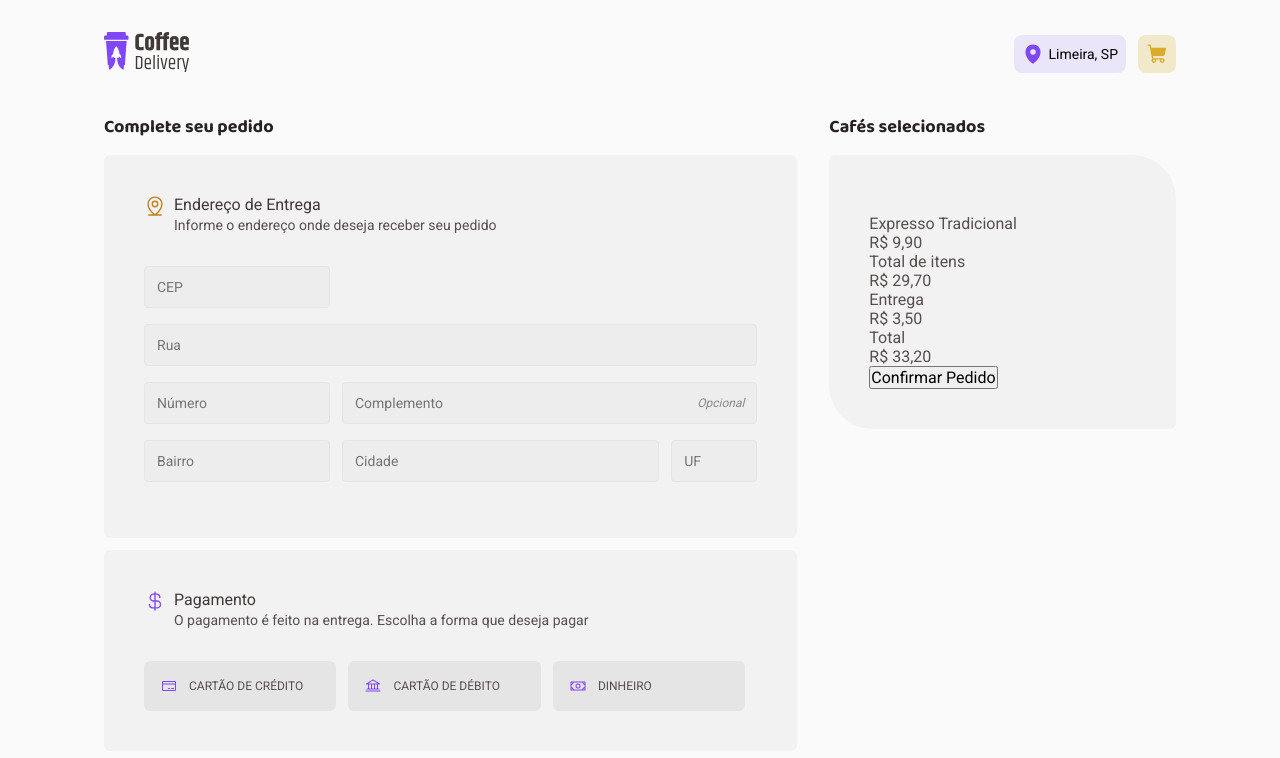
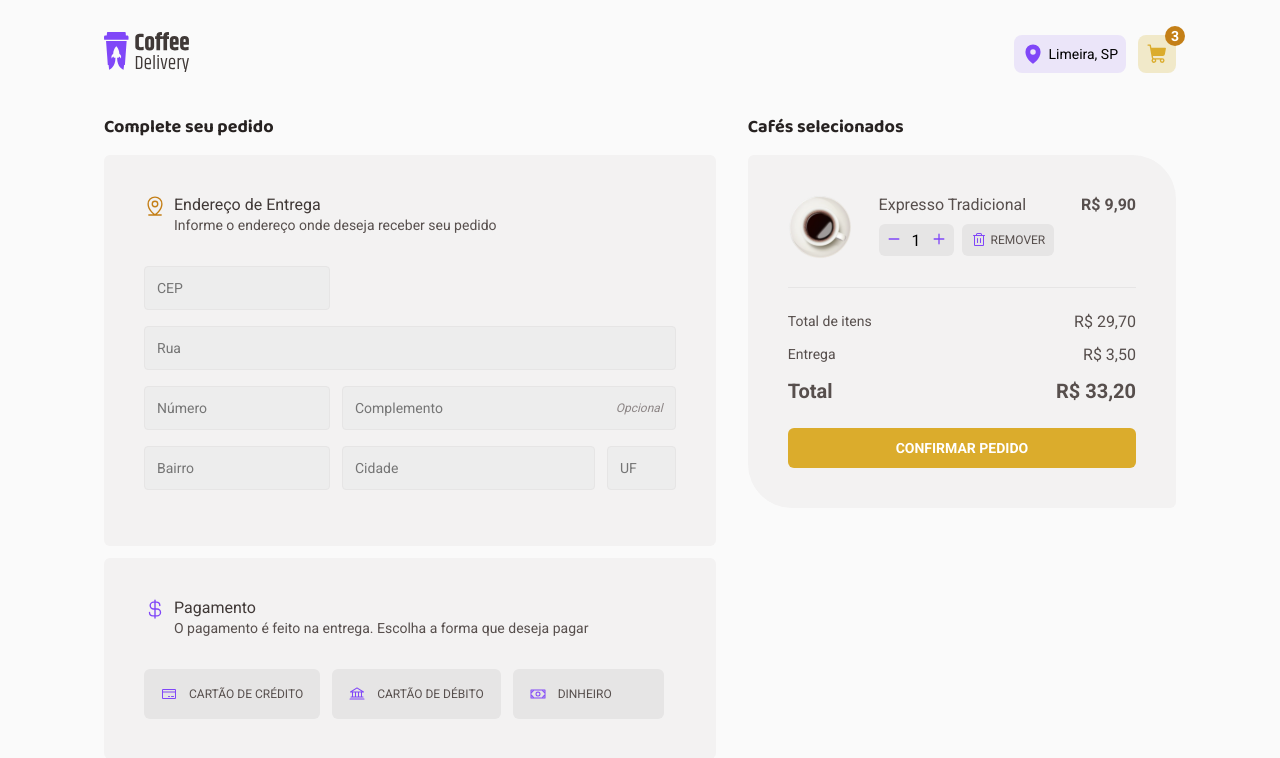
Before and after one commit to DuhBorba/coffee-delivery, a React (Vite) app: page /checkout in a window 1280 px wide. Shown: the top 758 px of the page. Built offline with nearby package versions, Linux system fonts and the light colour scheme.

Commit message:
Checkout Complete

```diff
--- a/src/components/Header/index.tsx
+++ b/src/components/Header/index.tsx
@@ -1,4 +1,9 @@
-import { HeaderButton, HeaderButtonsContainer, HeaderContainer } from './styles'
+import {
+  HeaderButton,
+  HeaderButtonsContainer,
+  HeaderContainer,
+  NumberCart,
+} from './styles'
 import Logo from '../../assets/images/logo.svg'
 import { MapPin, ShoppingCart } from '@phosphor-icons/react'
 
@@ -16,6 +21,7 @@ export const Header = () => {
           </HeaderButton>
           <HeaderButton variant="yellow">
             <ShoppingCart size={22} weight="fill" />
+            <NumberCart>3</NumberCart>
           </HeaderButton>
         </HeaderButtonsContainer>
       </nav>
--- a/src/components/Header/styles.ts
+++ b/src/components/Header/styles.ts
@@ -22,6 +22,7 @@ export const HeaderLocation = styled.div`
 `
 
 export const HeaderButtonsContainer = styled.div`
+  position: relative;
   display: flex;
   align-items: center;
   gap: 0.75rem;
@@ -50,3 +51,20 @@ export const HeaderButton = styled.button<HeaderButtonProps>`
     color: ${(props) => props.theme.colors[props.variant]};
   }
 `
+
+export const NumberCart = styled.span`
+  display: flex;
+  justify-content: center;
+  align-items: center;
+  position: absolute;
+  top: -9px;
+  right: -9px;
+  height: 1.25rem;
+  width: 1.25rem;
+  border-radius: 50%;
+  background: ${(props) => props.theme.colors['yellow-dark']};
+  font-family: ${(props) => props.theme.fonts.regular};
+  font-size: ${(props) => props.theme.text['regular-s']};
+  color: ${(props) => props.theme.colors.white};
+  font-weight: 700;
+`
--- a/src/components/Typography.ts
+++ b/src/components/Typography.ts
@@ -2,18 +2,18 @@ import styled from 'styled-components'
 
 interface TextTitleProps {
   size?: 'xl' | 'l' | 'm' | 's' | 'xs'
-  color?: 'title' | 'subtitle' | 'text'
+  color?: 'base-title' | 'base-subtitle' | 'base-text' | 'yellow-dark'
   weight?: string | number
 }
 
 interface TextRegularProps {
   size?: 'l' | 'm' | 's' | 'xs'
-  color?: 'text' | 'subtitle' | 'label'
+  color?: 'base-text' | 'base-subtitle' | 'base-label'
   weight?: string | number
 }
 
 export const TextTitle = styled.h2<TextTitleProps>`
-  color: ${(props) => props.theme.colors[`base-${props.color ?? 'title'}`]};
+  color: ${(props) => props.theme.colors[props.color ?? 'base-title']};
   font-size: ${(props) => props.theme.text[`title-${props.size ?? 'm'}`]};
   font-weight: ${(props) => props.weight ?? 800};
   font-family: ${(props) => props.theme.fonts.title};
@@ -21,9 +21,13 @@ export const TextTitle = styled.h2<TextTitleProps>`
 `
 
 export const TextRegular = styled.p<TextRegularProps>`
-  color: ${(props) => props.theme.colors[`base-${props.color ?? 'text'}`]};
+  color: ${(props) => props.theme.colors[props.color ?? 'base-text']};
   font-size: ${(props) => props.theme.text[`regular-${props.size ?? 'm'}`]};
   font-weight: ${(props) => props.weight ?? 400};
   font-family: ${(props) => props.theme.fonts.regular};
   line-height: 1.3;
+
+  span {
+    font-weight: 700;
+  }
 `
--- a/src/pages/Checkout/index.tsx
+++ b/src/pages/Checkout/index.tsx
@@ -3,22 +3,35 @@ import {
   CreditCard,
   CurrencyDollar,
   MapPinLine,
+  Minus,
   Money,
+  Plus,
+  Trash,
 } from '@phosphor-icons/react'
 import { TextRegular, TextTitle } from '../../components/Typography'
 import {
   BoxButtonPayment,
   BoxConfirm,
   BoxForm,
+  BoxImageCoffee,
+  BoxIncrementRemove,
+  BoxRemove,
+  BoxTotal,
+  ButtonConfirm,
   ButtonPayment,
+  ButtonRemove,
   CardConfirm,
   CardForm,
   CardPayment,
   CheckoutContainer,
+  CoffeeCard,
   FormInputs,
   InputBox,
+  Line,
   SubtitleIcon,
 } from './styles'
+
+import Americano from '../../assets/images/americano.svg'
 
 export const Checkout = () => {
   return (
@@ -33,7 +46,9 @@ export const Checkout = () => {
               <MapPinLine size={22} />
             </div>
             <div>
-              <TextRegular color="subtitle">Endereço de Entrega</TextRegular>
+              <TextRegular color="base-subtitle">
+                Endereço de Entrega
+              </TextRegular>
               <TextRegular size="s">
                 Informe o endereço onde deseja receber seu pedido
               </TextRegular>
@@ -78,7 +93,7 @@ export const Checkout = () => {
               <CurrencyDollar size={22} />
             </div>
             <div>
-              <TextRegular color="subtitle">Pagamento</TextRegular>
+              <TextRegular color="base-subtitle">Pagamento</TextRegular>
               <TextRegular size="s">
                 O pagamento é feito na entrega. Escolha a forma que deseja pagar
               </TextRegular>
@@ -105,43 +120,65 @@ export const Checkout = () => {
           Cafés selecionados
         </TextTitle>
         <CardConfirm>
-          <div>
+          <CoffeeCard>
+            <BoxImageCoffee>
+              <img src={Americano} alt="" />
+            </BoxImageCoffee>
             <div>
-              <img src="" alt="" />
+              <div>
+                <TextRegular>Expresso Tradicional</TextRegular>
+              </div>
+              <BoxRemove>
+                <BoxIncrementRemove>
+                  <button>
+                    <Minus size={14} weight="bold" />
+                  </button>
+                  <input type="number" value={1} />
+                  <button>
+                    <Plus size={14} weight="bold" />
+                  </button>
+                </BoxIncrementRemove>
+                <ButtonRemove>
+                  <Trash size={16} /> Remover
+                </ButtonRemove>
+              </BoxRemove>
+            </div>
+            <TextRegular weight={700}>
+              <p>R$ 9,90</p>
+            </TextRegular>
+          </CoffeeCard>
+
+          <Line />
+
+          <BoxTotal>
+            <div>
+              <TextRegular size="s">Total de itens</TextRegular>
             </div>
             <div>
-              <p>Expresso Tradicional</p>
+              <TextRegular>R$ 29,70</TextRegular>
+            </div>
+          </BoxTotal>
+          <BoxTotal>
+            <div>
+              <TextRegular size="s">Entrega</TextRegular>
             </div>
             <div>
-              <p>R$ 9,90</p>
+              <TextRegular>R$ 3,50</TextRegular>
             </div>
-          </div>
-
-          <div>
+          </BoxTotal>
+          <BoxTotal>
             <div>
-              <p>Total de itens</p>
+              <TextRegular size="l" weight={700}>
+                Total
+              </TextRegular>
             </div>
             <div>
-              <p>R$ 29,70</p>
+              <TextRegular size="l" weight={700}>
+                R$ 33,20
+              </TextRegular>
             </div>
-          </div>
-          <div>
-            <div>
-              <p>Entrega</p>
-            </div>
-            <div>
-              <p>R$ 3,50</p>
-            </div>
-          </div>
-          <div>
-            <div>
-              <p>Total</p>
-            </div>
-            <div>
-              <p>R$ 33,20</p>
-            </div>
-          </div>
-          <button>Confirmar Pedido</button>
+          </BoxTotal>
+          <ButtonConfirm>Confirmar Pedido</ButtonConfirm>
         </CardConfirm>
       </BoxConfirm>
     </CheckoutContainer>
--- a/src/pages/Checkout/styles.ts
+++ b/src/pages/Checkout/styles.ts
@@ -3,6 +3,9 @@ import styled from 'styled-components'
 export const CheckoutContainer = styled.div`
   display: flex;
   gap: 2rem;
+  @media (max-width: 1200px) {
+    flex-direction: column;
+  }
 `
 
 export const BoxForm = styled.div`
@@ -10,7 +13,7 @@ export const BoxForm = styled.div`
 `
 
 export const BoxConfirm = styled.div`
-  flex: 0.5 0 0;
+  flex: 0.7 0 0;
 `
 
 interface ColorsIconProps {
@@ -40,6 +43,10 @@ export const InputBox = styled.div`
   gap: 0.75rem;
   margin-bottom: 1rem;
 
+  @media (max-width: 540px) {
+    flex-direction: column;
+  }
+
   .street {
     width: 100%;
   }
@@ -66,7 +73,6 @@ export const InputBox = styled.div`
 
   div {
     background: ${(props) => props.theme.colors['base-input']};
-    height: 2.625rem;
     border-radius: 4px;
     border: 1px solid ${(props) => props.theme.colors['base-button']};
   }
@@ -76,7 +82,7 @@ export const InputBox = styled.div`
     color: ${(props) => props.theme.colors['base-label']};
     background: transparent;
     border: none;
-    height: 100%;
+    height: 2.625rem;
     width: 100%;
     padding: 0 0.75rem;
   }
@@ -106,6 +112,7 @@ export const ButtonPayment = styled.button`
   width: 100%;
   border: 1px solid transparent;
   transition: 0.3s;
+  white-space: nowrap;
 
   font-family: ${(props) => props.theme.fonts.regular};
   font-size: ${(props) => props.theme.text['regular-xs']};
@@ -126,11 +133,24 @@ export const ButtonPayment = styled.button`
     background: ${(props) => props.theme.colors['purple-light']};
     border: 1px solid ${(props) => props.theme.colors.purple};
   }
+
+  @media (max-width: 700px) {
+    max-width: 12rem;
+    margin-bottom: 0.75rem;
+
+    :last-child {
+      margin-bottom: unset;
+    }
+  }
 `
 
 export const BoxButtonPayment = styled.div`
   display: flex;
   margin-top: 2rem;
+
+  @media (max-width: 700px) {
+    flex-wrap: wrap;
+  }
 `
 
 export const CardConfirm = styled.div`
@@ -139,3 +159,139 @@ export const CardConfirm = styled.div`
   border-radius: 6px 44px;
   background: ${(props) => props.theme.colors['base-card']};
 `
+
+export const CoffeeCard = styled.div`
+  display: flex;
+  justify-content: space-between;
+
+  @media (max-width: 460px) {
+    flex-direction: column;
+    align-items: center;
+    text-align: center;
+  }
+`
+
+export const BoxRemove = styled.div`
+  display: flex;
+  margin-top: 0.5rem;
+
+  @media (max-width: 460px) {
+    margin: 0.5rem 0;
+  }
+`
+
+export const BoxImageCoffee = styled.div`
+  img {
+    height: 4rem;
+    width: 4rem;
+  }
+`
+
+export const ButtonRemove = styled.button`
+  display: flex;
+  align-items: center;
+  border: none;
+  padding: 0.5rem;
+  height: 2rem;
+  border-radius: 6px;
+  border: 1px solid transparent;
+  transition: 0.3s;
+
+  font-family: ${(props) => props.theme.fonts.regular};
+  font-size: ${(props) => props.theme.text['regular-xs']};
+  text-transform: uppercase;
+  color: ${(props) => props.theme.colors['base-text']};
+  background: ${(props) => props.theme.colors['base-button']};
+
+  svg {
+    margin-right: 0.25rem;
+    color: ${(props) => props.theme.colors.purple};
+  }
+
+  &:hover {
+    background: ${(props) => props.theme.colors['base-hover']};
+  }
+
+  &:active {
+    background: ${(props) => props.theme.colors['purple-light']};
+    border: 1px solid ${(props) => props.theme.colors.purple};
+  }
+`
+
+export const BoxIncrementRemove = styled.div`
+  display: flex;
+  justify-content: center;
+  align-items: center;
+  background: ${(props) => props.theme.colors['base-button']};
+  padding: 0.5rem;
+  gap: 0.25rem;
+  border-radius: 6px;
+  margin-right: 0.5rem;
+  max-width: 75px;
+  height: 2rem;
+
+  input {
+    width: 100%;
+    border: 0;
+    background: none;
+    text-align: center;
+    &:focus {
+      box-shadow: unset;
+    }
+  }
+  input::-webkit-outer-spin-button,
+  input::-webkit-inner-spin-button {
+    -webkit-appearance: none;
+    margin: 0;
+  }
+  input[type='number'] {
+    -moz-appearance: textfield;
+  }
+
+  button {
+    background: none;
+    border: none;
+    color: ${(props) => props.theme.colors.purple};
+    &:focus {
+      box-shadow: unset;
+    }
+  }
+`
+
+export const Line = styled.span`
+  display: block;
+  height: 1px;
+  width: 100%;
+  background: ${(props) => props.theme.colors['base-button']};
+  margin: 1.5rem 0;
+`
+
+export const BoxTotal = styled.div`
+  display: flex;
+  justify-content: space-between;
+  margin-bottom: 0.75rem;
+`
+
+export const ButtonConfirm = styled.button`
+  font-family: ${(props) => props.theme.fonts.regular};
+  font-size: ${(props) => props.theme.text['components-button-g']};
+  color: ${(props) => props.theme.colors.white};
+  background: ${(props) => props.theme.colors.yellow};
+  text-transform: uppercase;
+  font-weight: 700;
+  padding: 0.75rem 0;
+  width: 100%;
+  border-radius: 6px;
+  border: none;
+  margin-top: 0.75rem;
+  transition: 0.3s;
+
+  :hover {
+    background: ${(props) => props.theme.colors['yellow-dark']};
+  }
+
+  :focus {
+    outline: 0;
+    box-shadow: 0 0 0 2px ${(props) => props.theme.colors['yellow-dark']};
+  }
+`
--- a/src/pages/Home/index.tsx
+++ b/src/pages/Home/index.tsx
@@ -18,7 +18,7 @@ export const Home = () => {
         <MainContainer>
           <BoxText>
             <h1>Encontre o café perfeito para qualquer hora do dia</h1>
-            <TextRegular size="l" color="subtitle">
+            <TextRegular size="l" color="base-subtitle">
               Com o Coffee Delivery você recebe seu café onde estiver, a
               qualquer hora
             </TextRegular>
--- a/src/pages/Home/styles.ts
+++ b/src/pages/Home/styles.ts
@@ -51,10 +51,6 @@ export const Topics = styled.div`
     width: 50%;
     margin-bottom: 1.75rem;
   }
-
-  svg {
-    color: ${(props) => props.theme.colors.background};
-  }
 `
 
 interface IconProps {
@@ -76,4 +72,10 @@ export const IconsContainer = styled.span<IconProps>`
   border-radius: 50%;
   margin-right: 0.75rem;
   background: ${(props) => props.theme.colors[COLORS_ICON[props.variant]]};
+  height: 2rem;
+  width: 2rem;
+
+  svg {
+    color: ${(props) => props.theme.colors.background};
+  }
 `
```
Also changed, not shown: src/assets/images/americano.svg (added), src/assets/images/coffee-delivery-success.svg (added).
